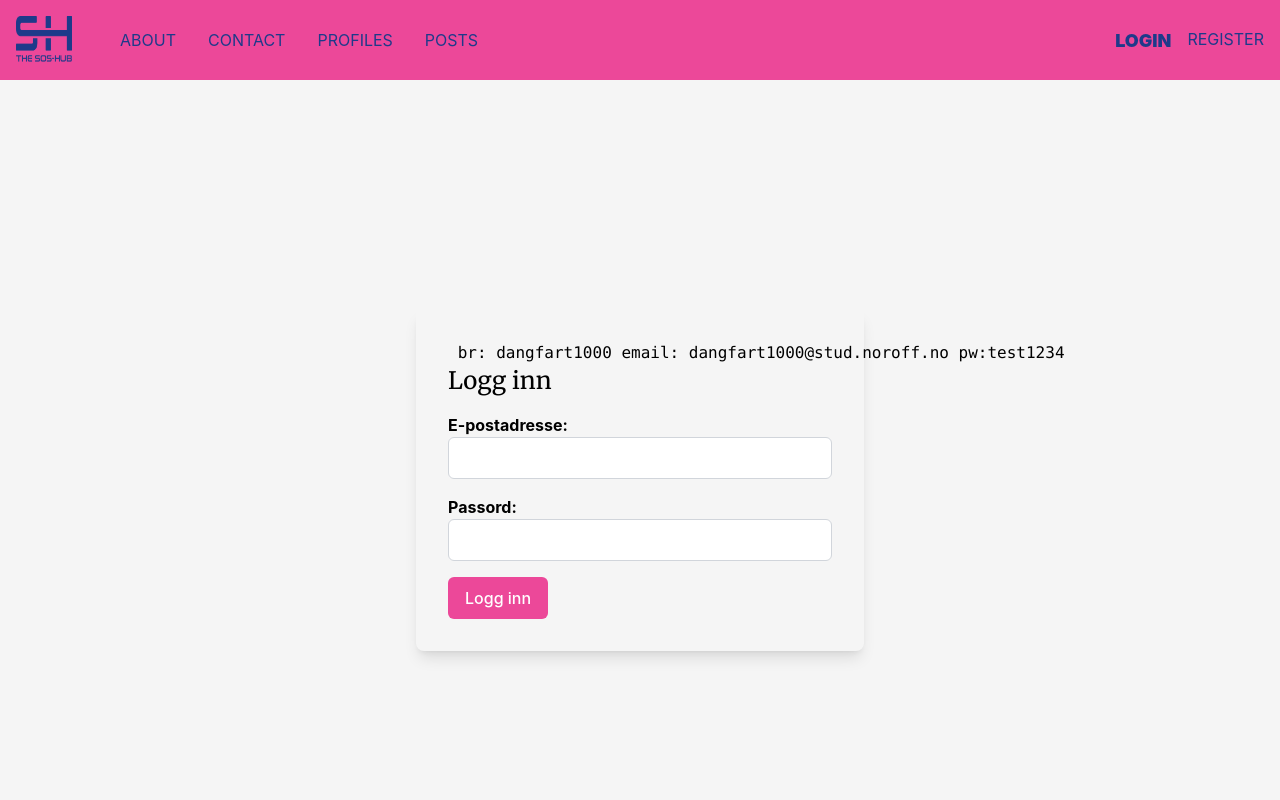
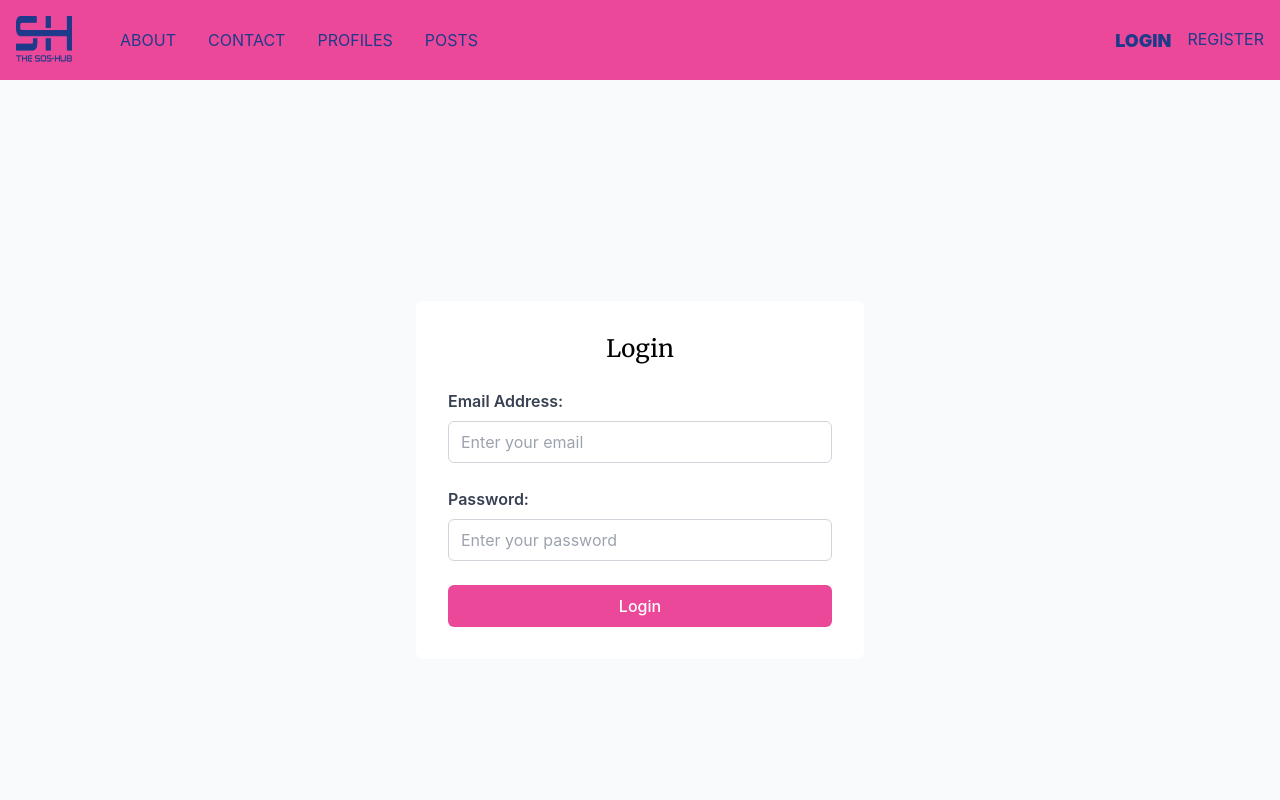
Before and after one commit to Noroff-FEU-Assignments/project-exam-2-kmcarlson, a React (Vite) app in the folder sos-hub/: page /login in a window 1280 px wide. Shown: the top 800 px of the page. Built offline with nearby package versions, Linux system fonts and the light colour scheme.

Commit message:
fix code.

```diff
--- a/sos-hub/src/components/Home.jsx
+++ b/sos-hub/src/components/Home.jsx
@@ -11,13 +11,13 @@ const Home = () => {
         />
       </div>
       <div className="flex flex-col sm:flex-row items-center justify-center mt-8">
-        <div className="bg-white p-6 rounded-lg shadow-md w-full max-w-md mb-4 sm:mb-0 sm:mr-4">
+        <div className="bg-white p-6 rounded-lg w-full max-w-md mb-4 sm:mb-0 sm:mr-4">
           <h2 className="text-2xl font-bold mb-2 text-pink-500">Info Box 1</h2>
           <p className="text-blue-900">
             Lorem ipsum dolor sit amet, consectetur adipiscing elit. Sed do eiusmod tempor incididunt ut labore et dolore magna aliqua. Ut enim ad minim veniam, quis nostrud exercitation ullamco laboris nisi ut aliquip ex ea commodo consequat. Duis aute irure dolor in reprehenderit in voluptate velit esse cillum dolore eu fugiat nulla pariatur.
           </p>
         </div>
-        <div className="bg-white p-6 rounded-lg shadow-md w-full max-w-md">
+        <div className="bg-white p-6 rounded-lg w-full max-w-md">
           <h2 className="text-2xl font-bold mb-2 text-pink-500">Info Box 2</h2>
           <p className="text-blue-900">
             Excepteur sint occaecat cupidatat non proident, sunt in culpa qui officia deserunt mollit anim id est laborum. Curabitur pretium tincidunt lacus. Nulla gravida orci a odio. Nullam varius, turpis et commodo pharetra, est eros bibendum elit, nec luctus magna felis sollicitudin mauris. Integer in mauris eu nibh euismod gravida.
--- a/sos-hub/src/components/Login.jsx
+++ b/sos-hub/src/components/Login.jsx
@@ -34,54 +34,52 @@ const Login = () => {
         navigate(`/account`);
       } else {
         const errorMessage = await response.text();
-        console.error("Innlogging mislyktes:", errorMessage);
-        setError("Feil brukernavn eller passord.");
+        console.error("Login failed:", errorMessage);
+        setError("Incorrect username or password.");
       }
     } catch (error) {
-      console.error("Feil:", error);
-      setError("Noe gikk galt. Vennligst prøv igjen.");
+      console.error("Error:", error);
+      setError("Something went wrong. Please try again.");
     }
   };
 
   return (
-    <div className="flex justify-center items-center h-screen">
-      <div className="max-w-md w-full p-8 rounded-lg shadow-lg">
-        <pre>
-          {" "}
-          br: dangfart1000 email: dangfart1000@stud.noroff.no pw:test1234
-        </pre>
-        <h2 className="text-2xl font-bold mb-4">Logg inn</h2>
-        <form onSubmit={handleSubmit} className="space-y-4">
+    <div className="flex justify-center items-center min-h-screen bg-gray-50">
+      <div className="max-w-md w-full p-8 rounded-lg  bg-white">
+        <h2 className="text-2xl font-bold mb-6 text-center">Login</h2>
+        <form onSubmit={handleSubmit} className="space-y-6">
           <div>
-            <label htmlFor="email" className="block font-bold">
-              E-postadresse:
+            <label htmlFor="email" className="block text-gray-700 font-semibold mb-2">
+              Email Address:
             </label>
             <input
               type="email"
               id="email"
               value={email}
               onChange={(event) => setEmail(event.target.value)}
-              className="w-full border border-gray-300 rounded-md px-3 py-2"
+              className="w-full border border-gray-300 rounded-md px-3 py-2 focus:ring-2 focus:ring-pink-500 focus:border-pink-500"
+              placeholder="Enter your email"
             />
           </div>
           <div>
-            <label htmlFor="password" className="block font-bold">
-              Passord:
+            <label htmlFor="password" className="block text-gray-700 font-semibold mb-2">
+              Password:
             </label>
             <input
               type="password"
               id="password"
               value={password}
               onChange={(event) => setPassword(event.target.value)}
-              className="w-full border border-gray-300 rounded-md px-3 py-2"
+              className="w-full border border-gray-300 rounded-md px-3 py-2 focus:ring-2 focus:ring-pink-500 focus:border-pink-500"
+              placeholder="Enter your password"
             />
           </div>
-          {error && <p className="text-red-500">{error}</p>}
+          {error && <p className="text-red-500 text-center">{error}</p>}
           <button
             type="submit"
-            className="bg-pink-500 text-white py-2 px-4 rounded-md hover:bg-blue-900"
+            className="w-full bg-pink-500 text-white py-2 px-4 rounded-md hover:bg-blue-900 transition-colors"
           >
-            Logg inn
+            Login
           </button>
         </form>
       </div>
--- a/sos-hub/src/components/Register.jsx
+++ b/sos-hub/src/components/Register.jsx
@@ -53,7 +53,7 @@ const Register = () => {
   };
 
   return (
-    <div className="container mx-auto max-w-md px-6 py-12 bg-white shadow-md rounded-lg mt-10 mb-10">
+    <div className="container mx-auto max-w-md px-6 py-12 bg-white rounded-lg mt-10 mb-10 " >
       <pre className="text-sm text-gray-600 mb-6">
         Example credentials - username: dangfart1000, email: dangfart1000@stud.noroff.no, password: test1234
       </pre>
--- a/sos-hub/src/pages/About.jsx
+++ b/sos-hub/src/pages/About.jsx
@@ -8,12 +8,12 @@ const About = () => {
           <img
             src={about}
             alt="About Us"
-            className="w-full h-auto max-w-xs sm:max-w-sm rounded-lg shadow-md"
+            className="w-full h-auto max-w-xs sm:max-w-sm rounded-lg "
           />
         </div>
         <div className="flex-1">
           <h1 className="text-3xl font-bold mb-4 text-center text-pink-500">About Us</h1>
-          <p className="text-gray-700 bg-white p-6 rounded-lg shadow-md">
+          <p className="text-gray-700 bg-white p-6 rounded-lg">
             Welcome to THE SOS-HUB, your go-to forum for sharing and discussing opinions on a wide range of topics. Our platform is designed to provide a space where everyone can voice their thoughts and engage in meaningful conversations about the world around us.
             At THE SOS-HUB, we believe that every story deserves to be told and every opinion counts. Whether you have a unique perspective on current events, a personal story that hasn't been heard, or simply want to share your views on various subjects, our community is here to listen and engage.
             Our mission is to create a vibrant, inclusive, and respectful environment where diverse voices can come together to explore ideas, challenge assumptions, and connect over shared experiences. The longer you explore our forum, the more untold stories and fresh insights you'll discover.
--- a/sos-hub/src/pages/Post.jsx
+++ b/sos-hub/src/pages/Post.jsx
@@ -8,7 +8,7 @@ const Post = () => {
   const { id } = useParams();
   const [post, setPost] = useState(null);
   const [commentText, setCommentText] = useState("");
-  const [ setReaction] = useState("");
+  const [ reaction, setReaction] = useState("");
 
   const fetchPost = async () => {
     try {
--- a/sos-hub/src/pages/Profiles.jsx
+++ b/sos-hub/src/pages/Profiles.jsx
@@ -53,7 +53,7 @@ const Profiles = () => {
       <div className="grid grid-cols-1 sm:grid-cols-2 lg:grid-cols-3 gap-6">
         {profiles.map((profile) => (
           <Link key={profile.name} to={`/profile/${profile.name}`} className="group">
-            <div className="bg-white rounded-lg shadow-md p-6 flex flex-col items-center space-y-4 hover:shadow-xl transition-shadow duration-300" style={{ minHeight: '350px', maxWidth: '350px' }}>
+            <div className="bg-white rounded-lg p-6 flex flex-col items-center space-y-4 hover:shadow-xl transition-shadow duration-300" style={{ minHeight: '350px', maxWidth: '350px' }}>
               <div className="flex flex-col items-center w-full mb-4">
                 <p className="text-xl font-semibold text-cyan-700">{profile.name}</p>
                 <p className="text-gray-600">{profile.email}</p>
```
Also changed, not shown: sos-hub/src/index.css (+2 -13 lines), 1 other file (tests, documents, lock files or other folders).
